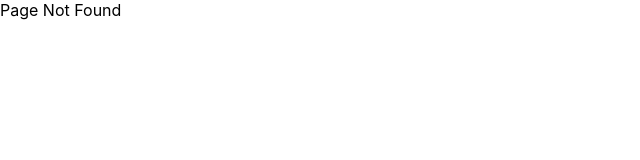
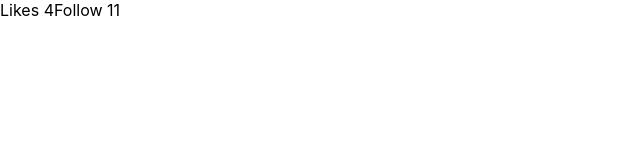
Before and after one commit to j3rryl/words-on-paper, a Next.js app: page /dashboard in a window 1280 px wide. Before the commit this address had no page. Shown: the top 160 px of the page, without its empty margins (0-640 px from the left). Built offline with nearby package versions, Linux system fonts and the light colour scheme; data requests are answered from the project's data file.

Commit message:
swr is smt else

```diff
--- a/db.json
+++ b/db.json
@@ -1,10 +1,16 @@
 {
     "news": [
-      { "id": 1, "title": "jsonss", "author": "typicode" },
-      { "id": 2, "title": "youss guy", "author": "typicode" },
-      { "id": 3, "title": "maewsdw sdds wedsd", "author": "typicode" },
-      { "id": 4, "title": "dksf sjdkf", "author": "typicode" }
+      { "id": 1, "title": "jsonss", "category":"sports", "author": "typicode" },
+      { "id": 2, "title": "youss guy", "category":"politics", "author": "typicode" },
+      { "id": 3, "title": "maewsdw sdds wedsd", "category":"sports", "author": "typicode" },
+      { "id": 4, "title": "dksf sjdkf", "category":"politics", "author": "typicode" }
     ],
+    "dashboard":{
+      "post":4,
+      "follow":11,
+      "cart":4,
+      "likes":4
+    },
     "comments": [
       { "id": 1, "body": "some sdsd comment", "postId": 1 }
     ],
--- a/package.json
+++ b/package.json
@@ -7,7 +7,7 @@
     "build": "next build",
     "start": "next start",
     "lint": "next lint",
-    "server":"json-server --watch db.json --port 5000"
+    "server": "json-server --watch db.json --port 5000"
   },
   "dependencies": {
     "@types/node": "18.11.9",
@@ -19,6 +19,7 @@
     "next": "13.0.5",
     "react": "18.2.0",
     "react-dom": "18.2.0",
+    "swr": "^2.0.0",
     "tailwind": "^4.0.0",
     "typescript": "4.9.3"
   },
--- /dev/null
+++ b/pages/dashboard.tsx
@@ -0,0 +1,27 @@
+import { useState, useEffect } from "react"
+
+function dashboard() {
+    const[isLoad, setLoad]=useState(true)
+    const [dashD, setDashD]=useState<any>(null)
+    // alternatively useState<null | { message: string }>(null)
+    useEffect(()=>{
+        async function fetchData() {
+            const response=await fetch(`http://localhost:5000/dashboard`)
+            const data = await response.json()
+            setDashD(data)
+            setLoad(false)
+        }
+        fetchData()
+    },[])
+    if(isLoad){
+        return <h2>Loading...</h2>
+    }
+  return (
+    <div>
+        Likes {dashD.likes}
+        Follow {dashD.follow}
+    </div>
+  )
+}
+
+export default dashboard
--- a/pages/news/index.tsx
+++ b/pages/news/index.tsx
@@ -5,6 +5,7 @@ interface Newss{
     title: string
     author: string
 }
+//change iyo static to server side
 function NewsPostList({news}: InferGetStaticPropsType<typeof getServerSideProps>) {
   return (
     <>
```
Also changed, not shown: pages/dashboard-swr.tsx (added, +21 -0 lines), pages/news/[category].tsx (added, +43 -0 lines), scripts.txt, 1 other file (tests, documents, lock files or other folders).
